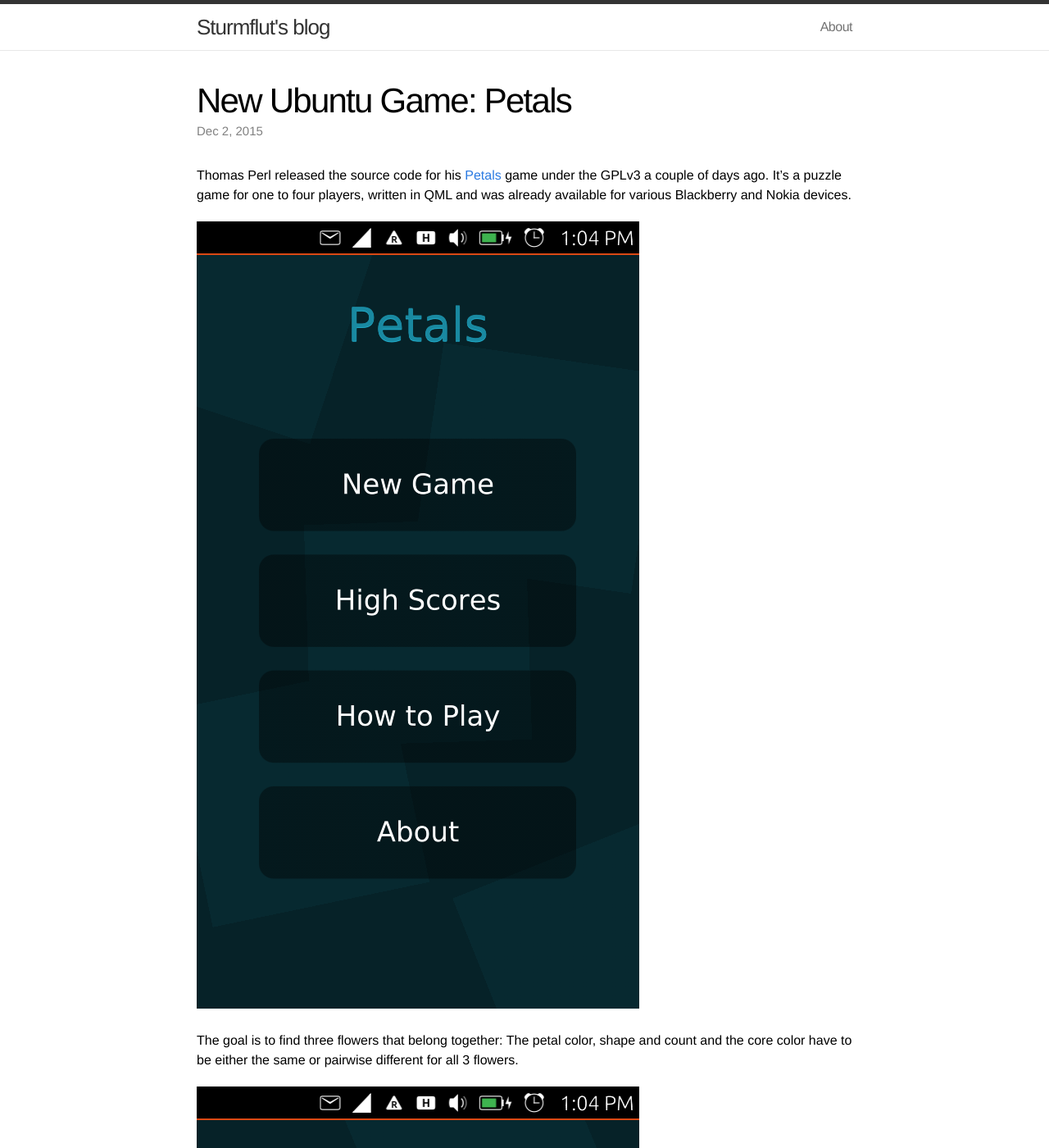
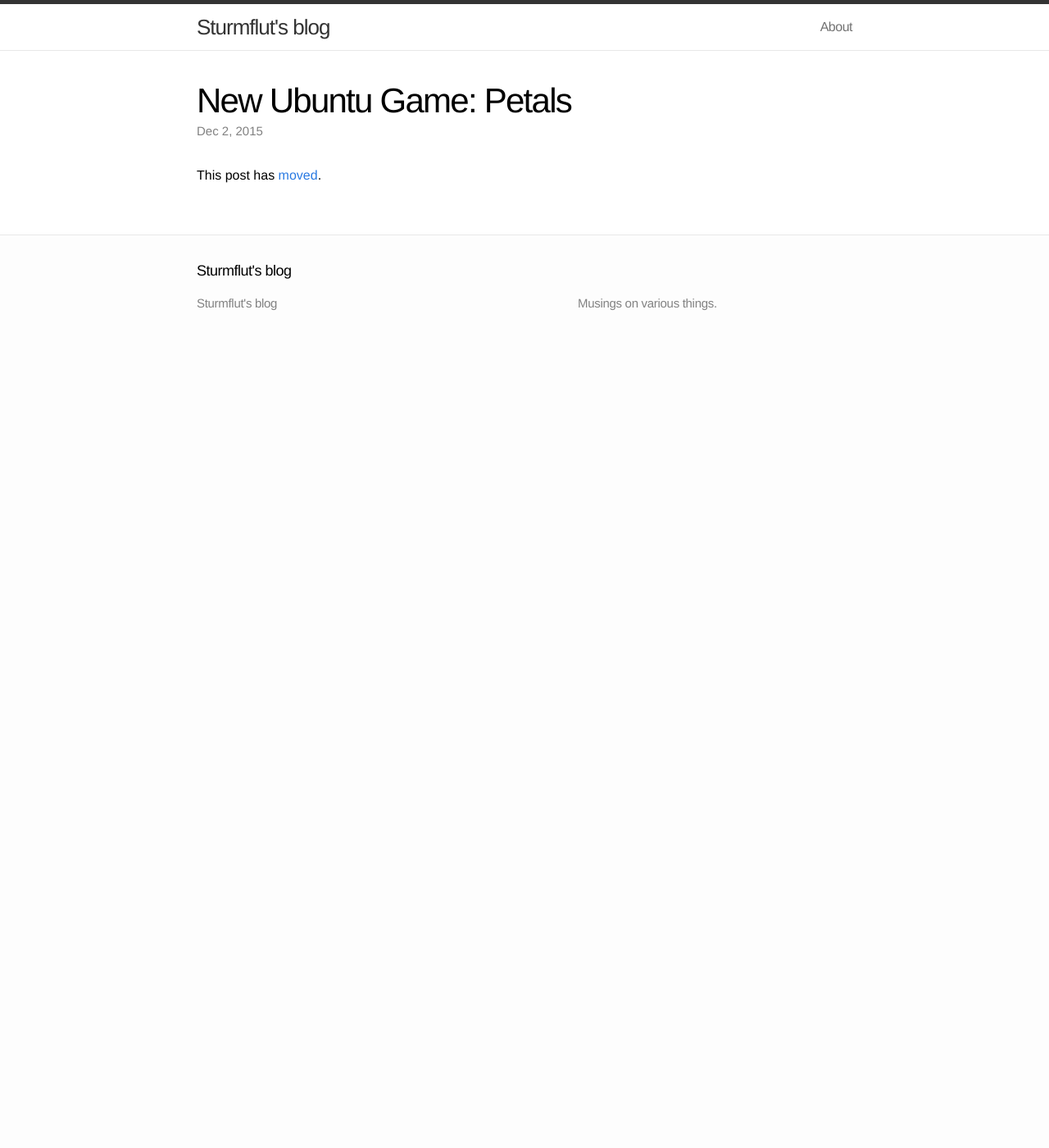
Before and after one commit to Sturmflut/sturmflut.github.io, a Jekyll site: the page built from _posts/2015-12-02-petals.markdown, in a window 1280 px wide and 1400 px high. Shown: the whole window at 82% size. Built offline with Jekyll 4.4.1, drawn with Linux system fonts in a browser that asks for light colours; some of the changed text lies outside the part shown.

Commit message:
This post has moved

```diff
--- a/_posts/2015-12-02-petals.markdown
+++ b/_posts/2015-12-02-petals.markdown
@@ -5,18 +5,6 @@ date:   2015-12-02 13:00:00
 categories: Ubuntu Games
 ---
 
-Thomas Perl released the source code for his [Petals][petals] game under the GPLv3 a couple of days ago. It's a puzzle game for one to four players, written in QML and was already available for various Blackberry and Nokia devices.
+This post has [moved][newurl].
 
-![Petals]({{site.url}}/images/petals/screenshot1.png)
-
-The goal is to find three flowers that belong together: The petal color, shape and count and the core color have to be either the same or pairwise different for all 3 flowers.
-
-![Petals]({{site.url}}/images/petals/screenshot2.png)
-![Petals]({{site.url}}/images/petals/screenshot3.png)
-
-Porting the game to Ubuntu was a matter of about ten minutes, I just added the necessary "metadata" files and generated the images using the script provided. The game is now [available][uappexplorer-petals] from the Ubuntu store.
-
-
-[petals]: http://thp.io/2013/petals/
-
-[uappexplorer-petals]: https://uappexplorer.com/app/petals.sturmflut
+[newurl]: http://blog.lieberbiber.de/2015/12/02/new-ubuntu-game-petals/
```
Also changed, not shown: images/petals/screenshot1.png (deleted), images/petals/screenshot2.png (deleted), images/petals/screenshot3.png (deleted).
